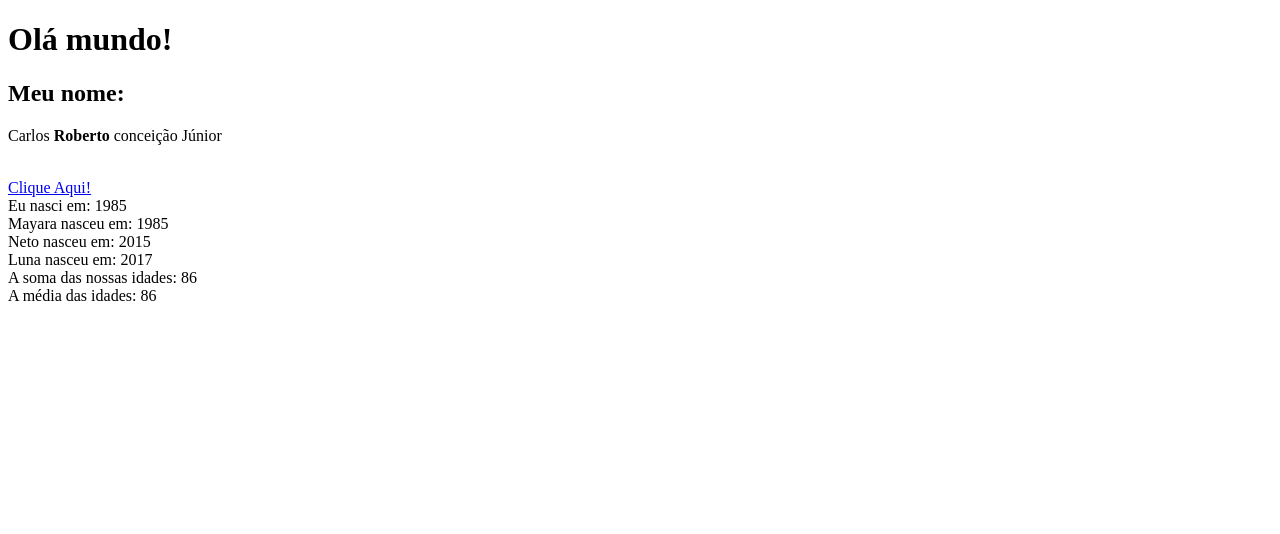
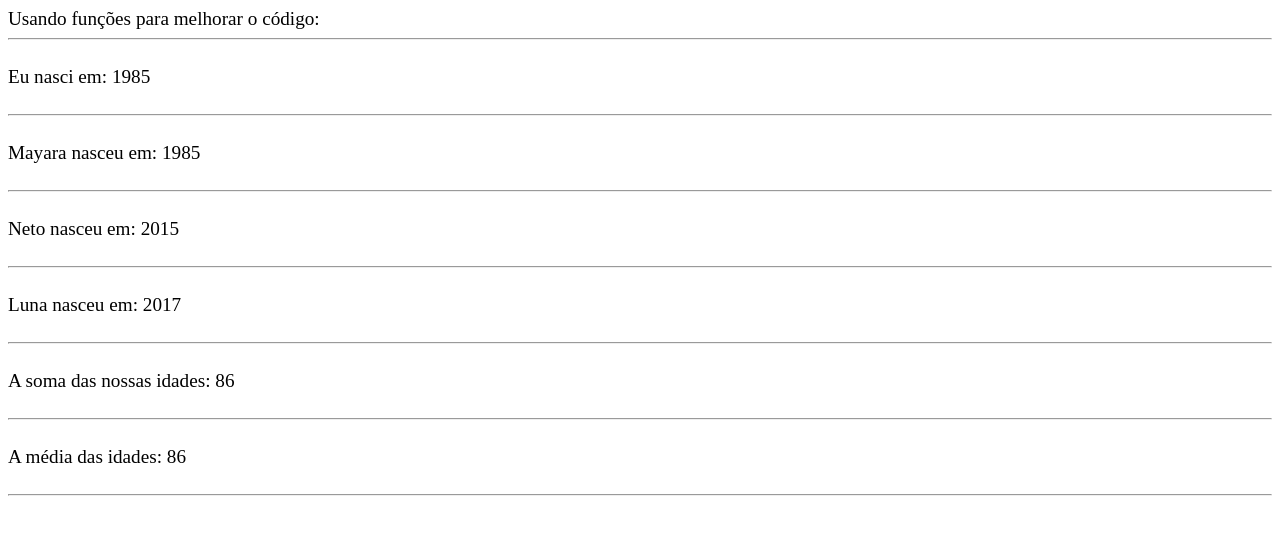
Before and after one commit to carlosrjhoe/Aplicacao_JavaScript, a website: page JavaScrip_HTML/index.html in a window 1280 px wide. Drawn offline with Linux system fonts and the light colour scheme.

Commit message:
Revisando o código: Usando a função mostra

```diff
--- a/JavaScrip_HTML/index.html
+++ b/JavaScrip_HTML/index.html
@@ -7,12 +7,6 @@
     <title>Lógica de programação</title>
 </head>
     <body>
-        <h1>Olá mundo!</h1>
-        <h2>Meu nome:</h2>
-        <p>Carlos <strong>Roberto</strong> conceição Júnior</p>
-        <br>
-        <a href="https://www.casadocodigo.com.br">Clique Aqui!</a>
-        <br>
         <script>
             const ano = 2022;
             const eu = 37;
@@ -21,12 +15,24 @@
             const luna = 5;
             let total = eu + mayara + neto + luna
 
-            document.write(`Eu nasci em: ${ano - eu}<br>`);
-            document.write(`Mayara nasceu em: ${ano - mayara}<br>`);
-            document.write(`Neto nasceu em: ${ano - neto}<br>`);
-            document.write(`Luna nasceu em: ${ano - luna}<br>`);
-            document.write(`A soma das nossas idades: ${total}<br>`)
-            document.write(`A média das idades: ${Math.round(total)}`)
+            function mostra(frase){
+                document.write("<big>"+frase+"</big>")
+                mostrarLinha();
+            };
+
+            function mostrarLinha(){
+                document.write("<br>");
+                document.write("<hr>");
+                document.write("<br>");
+            };
+
+            mostra("Usando funções para melhorar o código:");
+            mostra(`Eu nasci em: ${ano - eu}<br>`);
+            mostra(`Mayara nasceu em: ${ano - mayara}<br>`);
+            mostra(`Neto nasceu em: ${ano - neto}<br>`);
+            mostra(`Luna nasceu em: ${ano - luna}<br>`);
+            mostra(`A soma das nossas idades: ${total}<br>`)
+            mostra(`A média das idades: ${Math.round(total)}<br>`)
         </script>
     </body>
 </html>
```
